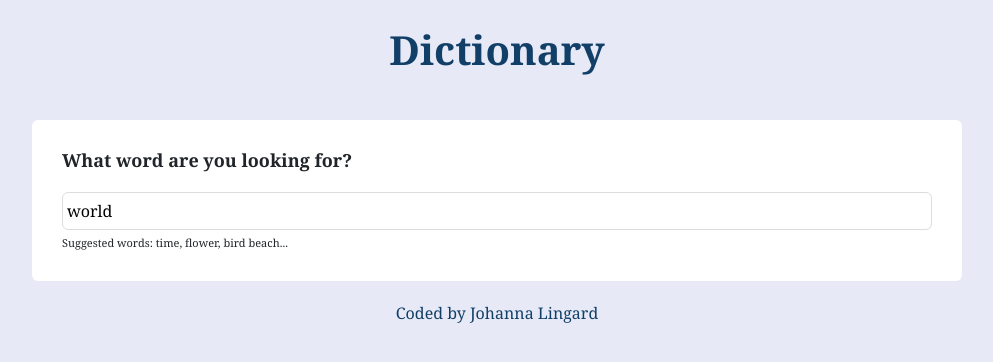
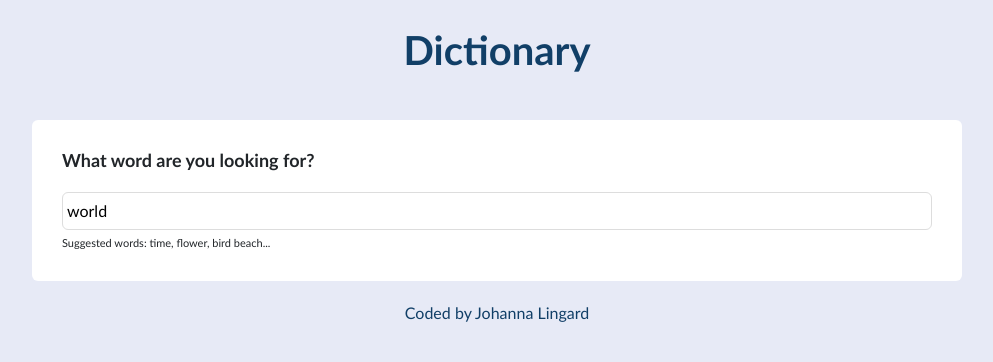
Before and after one commit to jclinsim/dictionary-project, a React (Create React App) app: page / in a window 1280 px wide. Shown: the top 362 px of the page, without its empty margins (143-1136 px from the left). Built offline with nearby package versions, Linux system fonts and the light colour scheme; no server answers.

Commit message:
Changed font

```diff
--- a/src/App.css
+++ b/src/App.css
@@ -1,6 +1,6 @@
 body {
   background: #e7eaf6;
-  font-family: Georgia, "Times New Roman", Times, serif;
+  font-family: "Gill Sans", "Gill Sans MT", Calibri, "Trebuchet MS", sans-serif;
 }
 
 a {
```
